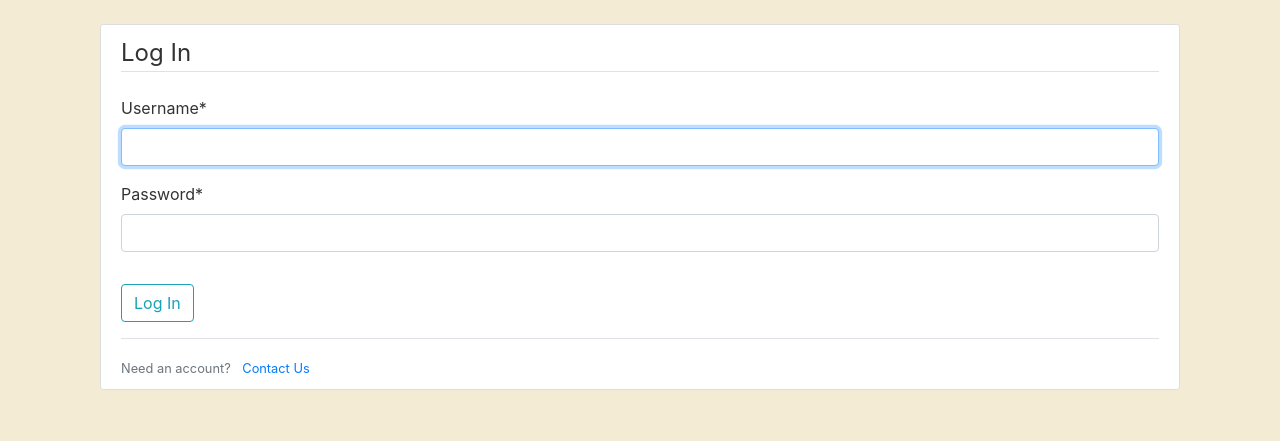
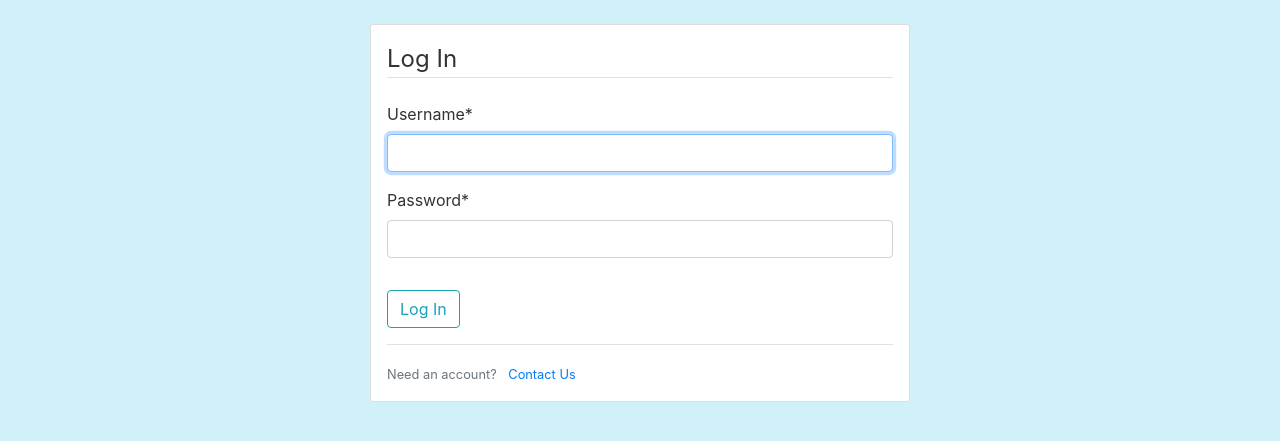
Before and after one commit to alex-eman/freedom-network, a Django app: page /login/ in a window 1280 px wide. Shown: the part 56-497 px from the top of the page. Run offline with Django 3.2, Linux system fonts and the light colour scheme; some libraries are stand-ins or nearby versions.

Commit message:
got login to have different color

```diff
--- a/hub/static/hub/main.css
+++ b/hub/static/hub/main.css
@@ -1,5 +1,6 @@
 body {
-    background: #f4ebd4;
+    background: #cff1f7;
+
     color: #333333;
     margin-top: 5rem;
   }
--- a/hub/templates/hub/base.html
+++ b/hub/templates/hub/base.html
@@ -16,6 +16,14 @@
 
     <!-- Custom CSS for Blog -->
     <link rel="stylesheet" type="text/css" href="{% static 'hub/main.css' %}">
+
+    {% block additional_styles %}
+        <style>
+            body{
+                background-color: #f4ebd4;
+            }
+        </style>
+    {% endblock %}
 
     {% if title %}
         <title>Freedom Network - {{ title }}</title>
@@ -63,23 +71,24 @@
 
     <main role="main" class="container">
         {% if user.is_authenticated %}
-            <div class="row p-3 mb-2 bg-secondary text-white">
-                <div class="col">
+            <div class="row p-3 m-auto bg-secondary text-white">
+                <div class="col col-lg-3">
                     <a class="badge badge-light" href="{% url 'hub-messages' %}">Messages</a>
                 </div>
-                <div class="col">
+                <div class="col col-lg-3">
                     <a class="badge badge-light" href="{% url 'hub-resources' %}">Resources</a>
                 </div>
-                <div class="col">
+                <div class="col col-lg-3">
+                        <a class="badge badge-light" href="{% url 'hub-forums' %}">Forums</a>
+                </div>
+                <div class="col col-lg-3">
                     <a class="badge badge-light" href="{% url 'hub-jobs' %}">Jobs and Opportunities</a>
                 </div>
-                <div class="col">
-                    <a class="badge badge-light" href="{% url 'hub-forums' %}">Forums</a>
-                </div>
+
             </div>
         {% endif %}
 
-            <div class="col">
+            <div class="col" >
                 {% if messages %}
                     {% for message in messages %}
                         <div class="alert alert-{{ message.tags}}">
--- a/users/templates/users/login.html
+++ b/users/templates/users/login.html
@@ -1,11 +1,21 @@
 <!-- users/templates/users/login.html -->
 
+
+    <!-- <style>
+    body {
+        background-color: #cff1f7 !important;
+    }
+    </style> -->
+
+
 {% extends "hub/base.html" %}
+{% block additional_styles %}
+{% endblock %}
 {% load crispy_forms_tags %}
 
 {% block content %}
 
-    <div class="content-section">
+    <div class="content-section w-50 h-50 p-3 m-auto">
 
         <form method="POST">
 
```
